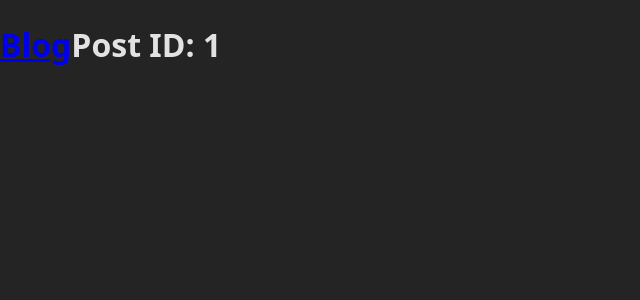
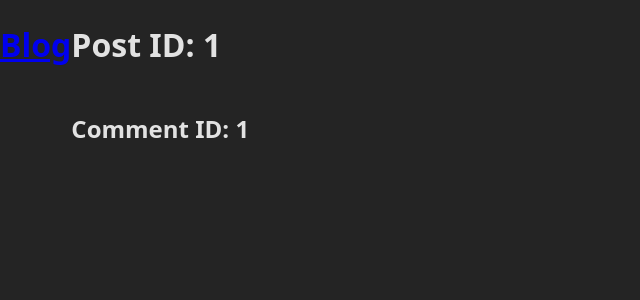
Before and after one commit to man7788/top-nodejs24-blog-api-client, a React (Vite) app: page /posts/1 in a window 1280 px wide. Shown: the top 300 px of the page, without its empty margins (0-640 px from the left). Built offline with nearby package versions, Linux system fonts and the light colour scheme.

Commit message:
add comment component

```diff
--- a/src/components/post/Post.jsx
+++ b/src/components/post/Post.jsx
@@ -1,12 +1,18 @@
 import styles from './Post.module.css';
 import { useParams } from 'react-router';
+import Comment from './comment/Comment';
 
 const Post = () => {
   const { id } = useParams();
 
+  const comments = [{ id: 1 }];
+
   return (
     <div className={styles.Post}>
       <h1>Post ID: {id}</h1>
+      {comments.map((comment) => (
+        <Comment key={comment.id} id={comment.id} />
+      ))}
     </div>
   );
 };
--- a/src/components/post/Post.module.css
+++ b/src/components/post/Post.module.css
@@ -1,3 +1,4 @@
 .Post {
   display: flex;
+  flex-direction: column;
 }
```
